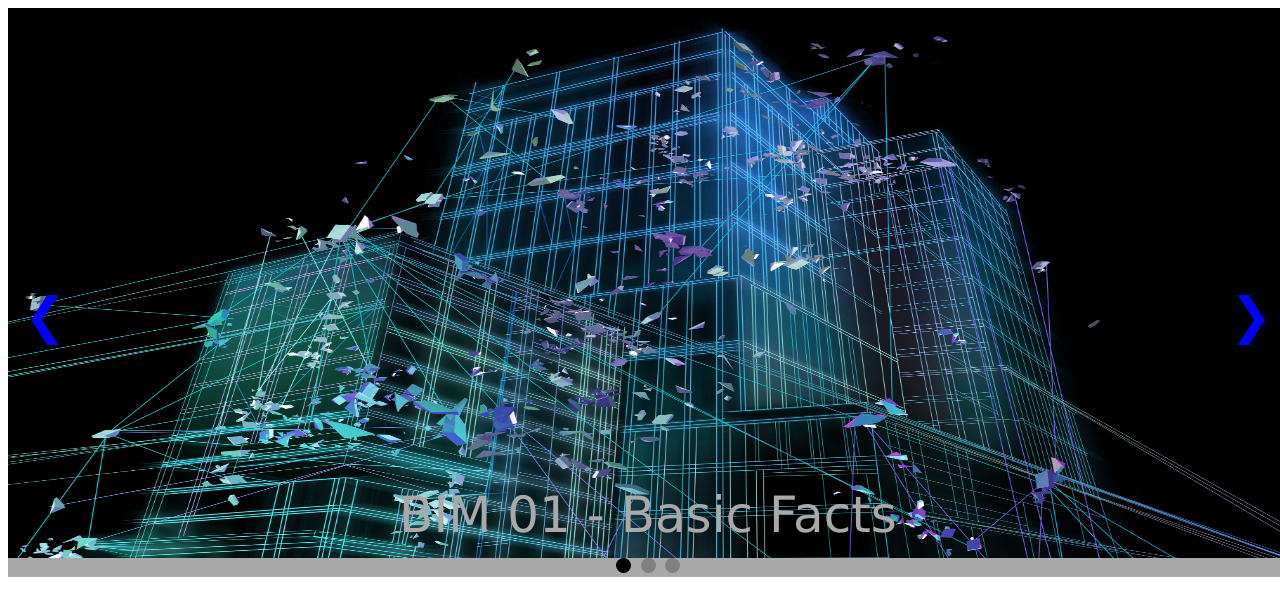
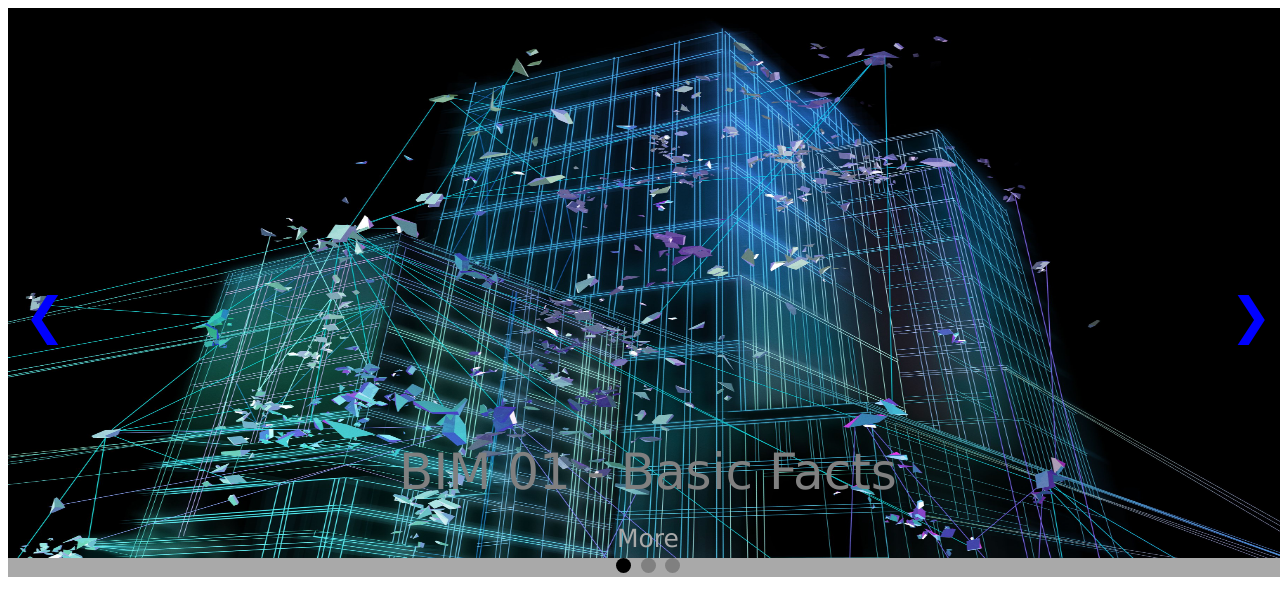
Before and after one commit to sabkiha/FSWD30-Project1-A_BIM-Factory, a plain HTML site: page giava-index.html in a window 1280 px wide. Drawn offline with Linux system fonts and the light colour scheme.

Commit message:
giava file

```diff
--- a/css/test.css
+++ b/css/giava.css
@@ -34,9 +34,9 @@ img {vertical-align: middle;}
 
 /* Caption text */
 .text {
-  color:darkgrey;
+  color:grey;
   font-size: 50px;
-  margin-bottom:20px;
+  margin-bottom:5px;
   padding:5px 12px;
   position: absolute;
   bottom: 8px;
@@ -69,6 +69,12 @@ img {vertical-align: middle;}
   animation-duration: 1.5s;
 }
 
+.linking{
+  margin-top:0px;
+  font-size: 25px;
+  color:darkgrey;
+  text-decoration:none;
+}
 @-webkit-keyframes fade {
   from {opacity: .4}
   to {opacity: 1}
@@ -80,6 +86,3 @@ img {vertical-align: middle;}
 }
 
 /* On smaller screens, decrease text size */
-@media only screen and (max-width: 300px) {
-  .prev, .next,.text {font-size: 11px}
-}
--- a/index.html
+++ b/giava-index.html
@@ -2,22 +2,24 @@
 <html>
 <head>
 <meta name="viewport" content="width=device-width, initial-scale=1">
-<link rel="stylesheet" href="css/test.css">
+<link rel="stylesheet" href="css/giava.css">
+<title>Slide</title>
 </head>
   <body>
 
     <div class="slideshow-container">
         <div class="mySlides fade">
           <img src="img/image02.jpg" style="width:100%; height: 550px;">
-        <div class="text">BIM 01 - Basic Facts</div>
+        <div class="text">BIM 01 - Basic Facts <br><a class="linking" href="">More</a></div>
         </div>
         <div class="mySlides fade">
           <img src="img/image03.jpg" style="width:100%; height: 550px;">
-          <div class="text">BIM 02 - Foundation</div>
+          <div class="text">BIM 02 - Foundation <br><a class="linking" href="">More</a></div>
+
         </div>
         <div class="mySlides fade">
           <img src="img/image08.jpeg" style="width:100%; height: 550px;">
-          <div class="text">BIM 03 - Solidifying</div>
+          <div class="text">BIM 03 - Solidifying <br><a class="linking" href="">More</a></div>
         </div>
         <div style="text-align:center">
           <span class="dot" onclick="currentSlide(1)"></span>
@@ -30,9 +32,7 @@
     </div>
 
 
-
-
-     <script src="js/test.js"></script>
+     <script src="js/giava.js"></script>
 
   </body>
 </html>
```
Also changed, not shown: js/giava.js (renamed from js/test.js).
